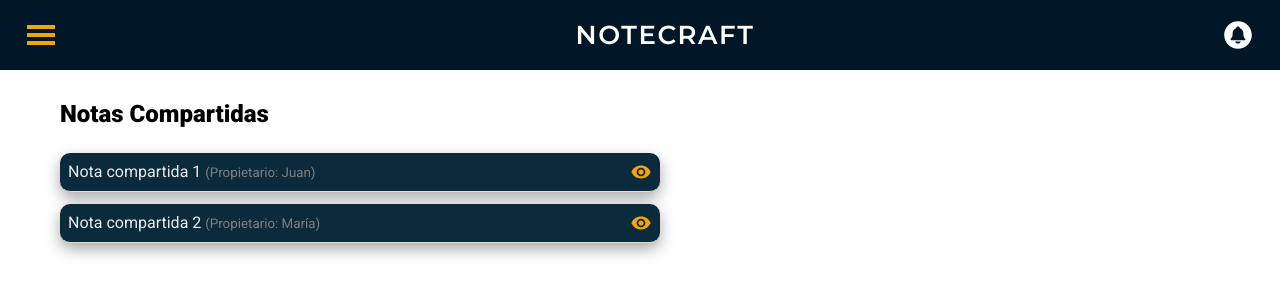
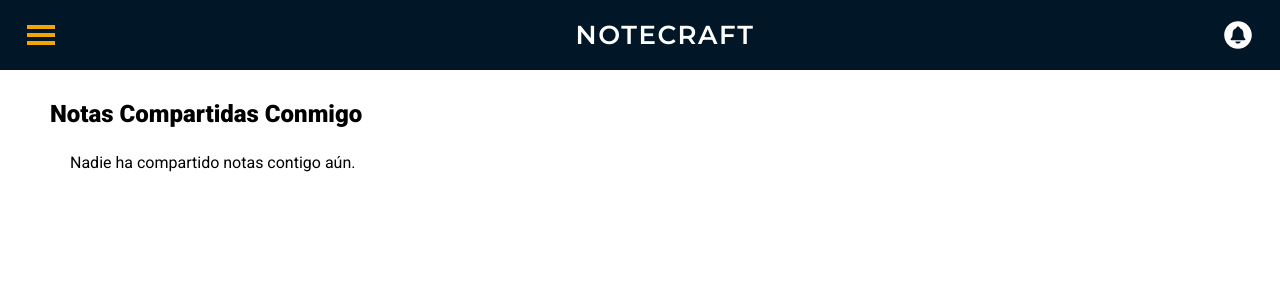
Before and after one commit to Kernnelh/AYD1-Practica1S2026_A_G3, a React (Create React App) app in the folder dashboard/: page /shared in a window 1280 px wide. Shown: the top 300 px of the page. Built offline with nearby package versions, Linux system fonts and the light colour scheme.

Commit message:
feat(notas): integrar funcionalidad para compartir notas en frontend

```diff
--- a/dashboard/src/pages/Compartidos.js
+++ b/dashboard/src/pages/Compartidos.js
@@ -1,41 +1,64 @@
-import { useState } from "react";
+import { useState, useEffect } from "react";
 import { FaTag } from "react-icons/fa";
 import { IoMdEye, IoMdClose } from "react-icons/io";
 
 const Compartidos = () => {
-  const [sharedNotes, setSharedNotes] = useState([
-    // Datos de ejemplo: luego se reemplazan con los reales
-    { id: 1, title: "Nota compartida 1", description: "Ejemplo de descripción", tag: "Trabajo", owner: "Juan", sharedWith: ["Ana", "Luis"] },
-    { id: 2, title: "Nota compartida 2", description: "Otra descripción", tag: "Personal", owner: "María", sharedWith: ["Pedro"] }
-  ]);
+  const [sharedNotes, setSharedNotes] = useState([]);
   const [selectedNote, setSelectedNote] = useState(null);
+
+  // 1. Cargar las notas que OTROS compartieron conmigo
+  useEffect(() => {
+    const fetchSharedNotas = async () => {
+      try {
+        const idUsuario = localStorage.getItem('usuario_id');
+        if (!idUsuario) return;
+
+        // Llamamos al nuevo endpoint usando nuestro ID
+        const respuesta = await fetch(`http://localhost:8000/notas/compartidas/${idUsuario}`);
+        if (respuesta.ok) {
+          const data = await respuesta.json();
+          // Formateamos los datos para que coincidan con la vista
+          const notasFormateadas = data.map(n => ({
+            id: n.id,
+            title: n.titulo,
+            description: n.descripcion,
+            pinned: n.es_fijado,
+            archived: n.es_archivado
+          }));
+
+          setSharedNotes(notasFormateadas);
+        }
+      } catch (error) {
+        console.error("Error al cargar notas compartidas:", error);
+      }
+    };
+    fetchSharedNotas();
+  }, []);
 
   return (
     <div className="shared-layout">
       {/* ===== TÍTULO ===== */}
-      <h2 style={{ color: "black", marginLeft: "20px", marginBottom: "10px" }}>
-        Notas Compartidas
+      <h2 style={{ color: "black", marginLeft: "10px", marginBottom: "15px" }}>
+        Notas Compartidas Conmigo
       </h2>
 
       {/* ===== LISTA DE NOTAS COMPARTIDAS ===== */}
       <div className="notes-list">
         {sharedNotes.length === 0 ? (
-          <p>No tienes notas compartidas.</p>
+          <p style={{ color: "black", marginLeft: "10px" }}>Nadie ha compartido notas contigo aún.</p>
         ) : (
           sharedNotes.map((note) => (
             <div key={note.id} className="note-item">
-              <span>
-                {note.title}{" "}
-                <small style={{ color: "gray" }}>
-                  (Propietario: {note.owner})
-                </small>
-              </span>
+              <span>{note.title}</span>
 
-              {/* Botón para ver detalles */}
-              <IoMdEye
-                className="eye-icon"
-                onClick={() => setSelectedNote(note)}
-              />
+              {/* Botón para ver detalles (Solo lectura) */}
+              <div className="note-actions">
+                <IoMdEye
+                  className="eye-icon"
+                  onClick={() => setSelectedNote(note)}
+                  style={{ cursor: "pointer", color: "#007bff" }}
+                />
+              </div>
             </div>
           ))
         )}
@@ -45,10 +68,11 @@ const Compartidos = () => {
       {selectedNote && (
         <div className="note-panel">
           <div className="panel-header">
-            <h3>{selectedNote.title}</h3>
+            <h3>{selectedNote.title} <span style={{fontSize: '0.6em', color: 'gray'}}>(Compartida)</span></h3>
             <IoMdClose
               className="close-icon"
               onClick={() => setSelectedNote(null)}
+              style={{ cursor: "pointer" }}
             />
           </div>
 
@@ -62,19 +86,6 @@ const Compartidos = () => {
               <span>{selectedNote.tag}</span>
             </div>
           )}
-
-          {/* Información de compartido */}
-          <div className="panel-shared">
-            <p>
-              <strong>Propietario:</strong> {selectedNote.owner}
-            </p>
-            {selectedNote.sharedWith && (
-              <p>
-                <strong>Compartido con:</strong>{" "}
-                {selectedNote.sharedWith.join(", ")}
-              </p>
-            )}
-          </div>
         </div>
       )}
     </div>
--- a/dashboard/src/pages/Notas.js
+++ b/dashboard/src/pages/Notas.js
@@ -1,7 +1,9 @@
 import { useState, useEffect } from "react";
-import { FaTag, FaThumbtack, FaTrash } from "react-icons/fa"; // NUEVO: Importamos FaTrash
+import { FaTag, FaThumbtack, FaTrash, FaShareAlt } from "react-icons/fa"; // NUEVO: Importamos FaTrash
 import { IoMdEye, IoMdClose } from "react-icons/io";
 import { GoArchive } from "react-icons/go";
+
+
 
 const Notas = () => {
   const [notes, setNotes] = useState([]);
@@ -202,6 +204,36 @@ const Notas = () => {
     }
   };
 
+  // NUEVO: Compartir nota (POST)
+  const handleShare = async (noteId) => {
+    // Usamos un prompt nativo del navegador para que sea rápido y sencillo
+    const usuarioDestino = window.prompt("Ingresa el nombre de usuario de la persona con la que quieres compartir esta nota:");
+
+    if (!usuarioDestino || usuarioDestino.trim() === "") return;
+
+    try {
+      const idUsuarioActual = localStorage.getItem('usuario_id');
+      const respuesta = await fetch(`http://localhost:8000/notas/${noteId}/compartir?usuario_id_actual=${idUsuarioActual}`, {
+        method: 'POST',
+        headers: { 'Content-Type': 'application/json' },
+        body: JSON.stringify({
+          usuario_a_compartir: usuarioDestino.trim()
+        })
+      });
+
+      const data = await respuesta.json();
+
+      if (respuesta.ok) {
+        alert(`¡Éxito! ${data.mensaje}`);
+      } else {
+        alert(`Error: ${data.detail}`);
+      }
+    } catch (error) {
+      console.error("Error de conexión al compartir:", error);
+      alert("Hubo un error de conexión.");
+    }
+  };
+
   return (
     <div className="notas-layout">
       {/* ===== ZONA IZQUIERDA ===== */}
@@ -256,6 +288,11 @@ const Notas = () => {
                       onClick={() => handleDelete(note.id)}
                       style={{ color: "#d9534f", cursor: "pointer", marginLeft: "10px" }}
                     />
+                    <FaShareAlt
+                      className="share-icon"
+                      onClick={() => handleShare(note.id)}
+                      style={{ color: "#28a745", cursor: "pointer", marginLeft: "10px" }}
+                    />
                   </div>
                 </div>
               ))
```
